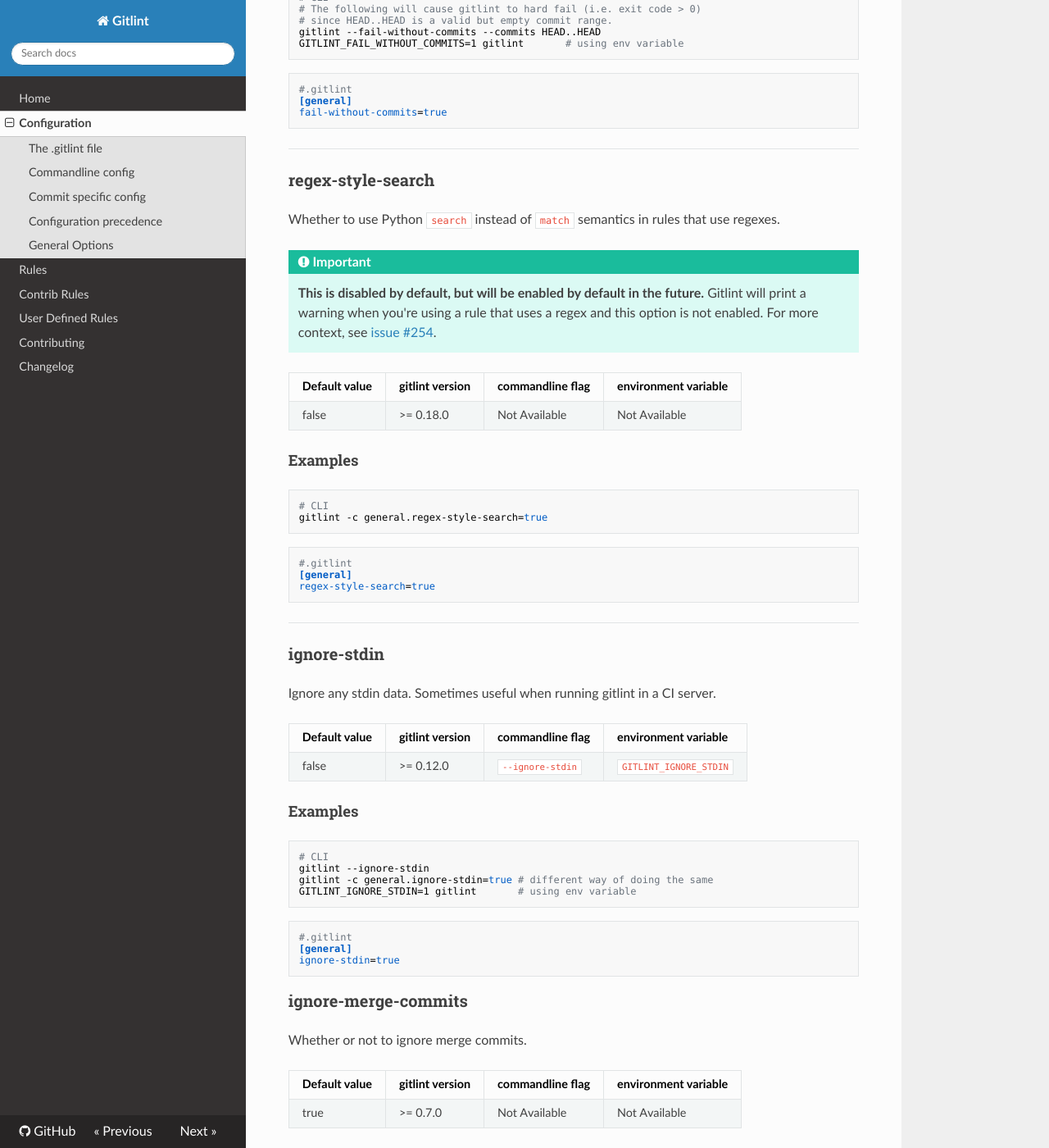
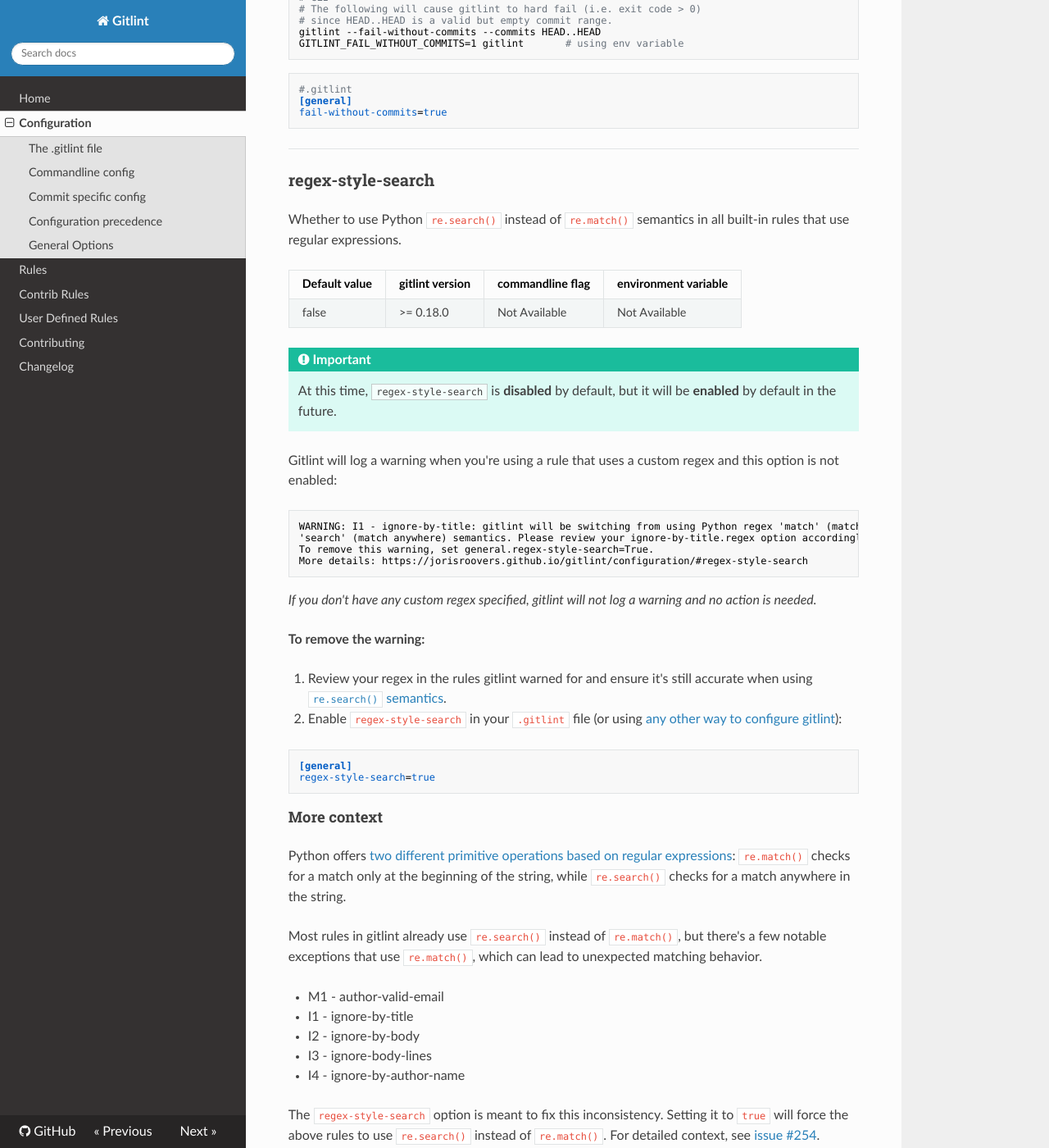
Before and after one commit to jorisroovers/gitlint, an MkDocs documentation site: the page built from docs/configuration.md, in a window 1280 px wide and 1400 px high, scrolled down 7783 px. Shown: the whole window at 82% size. Built offline with MkDocs 1.6.1, drawn with Linux system fonts in a browser that asks for light colours; nearby versions of some CDN libraries.

Commit message:
Improved docs for general.regex-style-search
The warning will now also point to the docs for more details.

````diff
--- a/docs/configuration.md
+++ b/docs/configuration.md
@@ -425,20 +425,57 @@
 ---
 ### regex-style-search
 
-Whether to use Python `search` instead of `match` semantics in rules that use
-regexes.
-
-
-!!! important
-    **This is disabled by default, but will be enabled by default in the future.**
-    Gitlint will print a warning when you're using a rule that uses a regex and this
-    option is not enabled.
-    For more context, see [issue #254](https://github.com/jorisroovers/gitlint/issues/254).
-
+Whether to use Python `re.search()` instead of `re.match()` semantics in all built-in rules that use regular expressions.
 
 | Default value | gitlint version | commandline flag | environment variable |
 | ------------- | --------------- | ---------------- | -------------------- |
 | false         | >= 0.18.0       | Not Available    | Not Available        |
+
+!!! important
+    At this time, `regex-style-search` is **disabled** by default, but it will be **enabled** by default in the future.
+
+
+
+Gitlint will log a warning when you're using a rule that uses a custom regex and this option is not enabled:
+
+```plain
+WARNING: I1 - ignore-by-title: gitlint will be switching from using Python regex 'match' (match beginning) to
+'search' (match anywhere) semantics. Please review your ignore-by-title.regex option accordingly.
+To remove this warning, set general.regex-style-search=True.
+More details: https://jorisroovers.github.io/gitlint/configuration/#regex-style-search
+```
+
+*If you don't have any custom regex specified, gitlint will not log a warning and no action is needed.*
+
+**To remove the warning:**
+
+1. Review your regex in the rules gitlint warned for and ensure it's still accurate when using [`re.search()` semantics](https://docs.python.org/3/library/re.html#search-vs-match).
+2. Enable `regex-style-search` in your `.gitlint` file (or using [any other way to configure gitlint](http://127.0.0.1:8000/gitlint/configuration/)):
+
+```ini
+[general]
+regex-style-search=true
+```
+
+#### More context
+Python offers [two different primitive operations based on regular expressions](https://docs.python.org/3/library/re.html#search-vs-match):
+`re.match()` checks for a match only at the beginning of the string, while `re.search()` checks for a match anywhere
+in the string.
+
+
+
+Most rules in gitlint already use `re.search()` instead of `re.match()`, but there's a few notable exceptions that
+use `re.match()`, which can lead to unexpected matching behavior.
+
+- M1 - author-valid-email
+- I1 - ignore-by-title
+- I2 - ignore-by-body
+- I3 - ignore-body-lines
+- I4 - ignore-by-author-name
+
+The `regex-style-search` option is meant to fix this inconsistency. Setting it to `true` will force the above rules to
+use `re.search()` instead of `re.match()`. For detailed context, see [issue #254](https://github.com/jorisroovers/gitlint/issues/254).
+
 
 #### Examples
 ```sh
````
Also changed, not shown: 3 other files.
